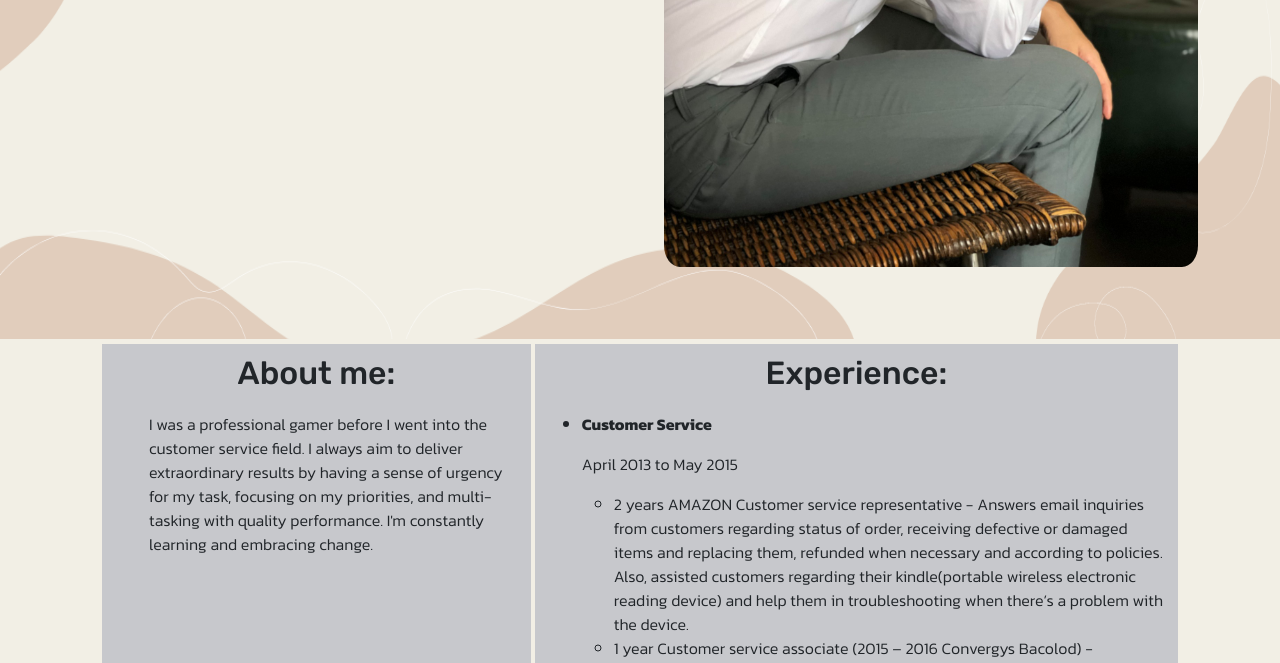
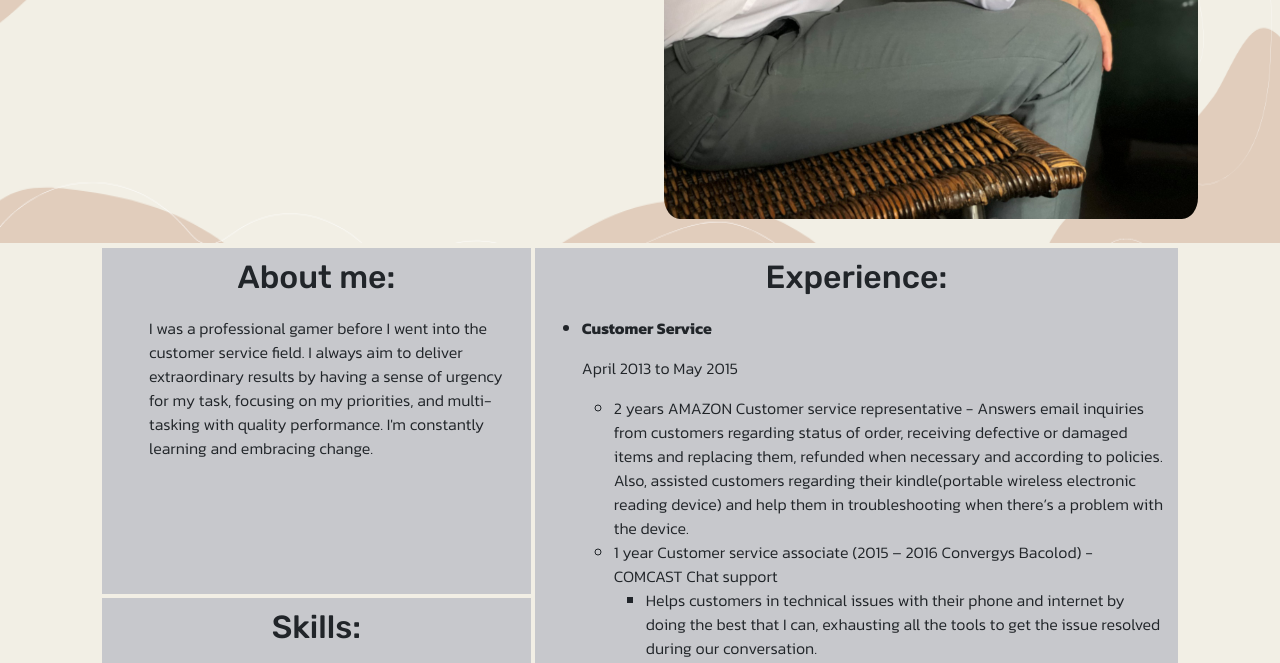
Before and after one commit to Yujdestroyer11/html-mywebsite, a plain HTML site: page index.html in a window 1280 px wide. Shown: the part 517-1180 px from the top of the page. Drawn offline with nearby package versions, Linux system fonts and the light colour scheme.

Commit message:
Update index.html

```diff
--- a/index.html
+++ b/index.html
@@ -19,7 +19,7 @@
 <body>
     <section class="top-container">
         <img class="main-background" src="./Main background.png">
-        <div class="container col-xxl-10 py-5">
+        <div class="container col-xxl-10">
             <div class="row flex-lg-row-reverse align-items-center g-5 py-4">
               <div class="col-10 col-sm-8 col-lg-6">
                 <img src="./Yuj.jpg" class="d-block mx-lg-auto img-fluid" alt="Eugene Cervantes" width="550" height="450" style="border-radius:3%;">
```
